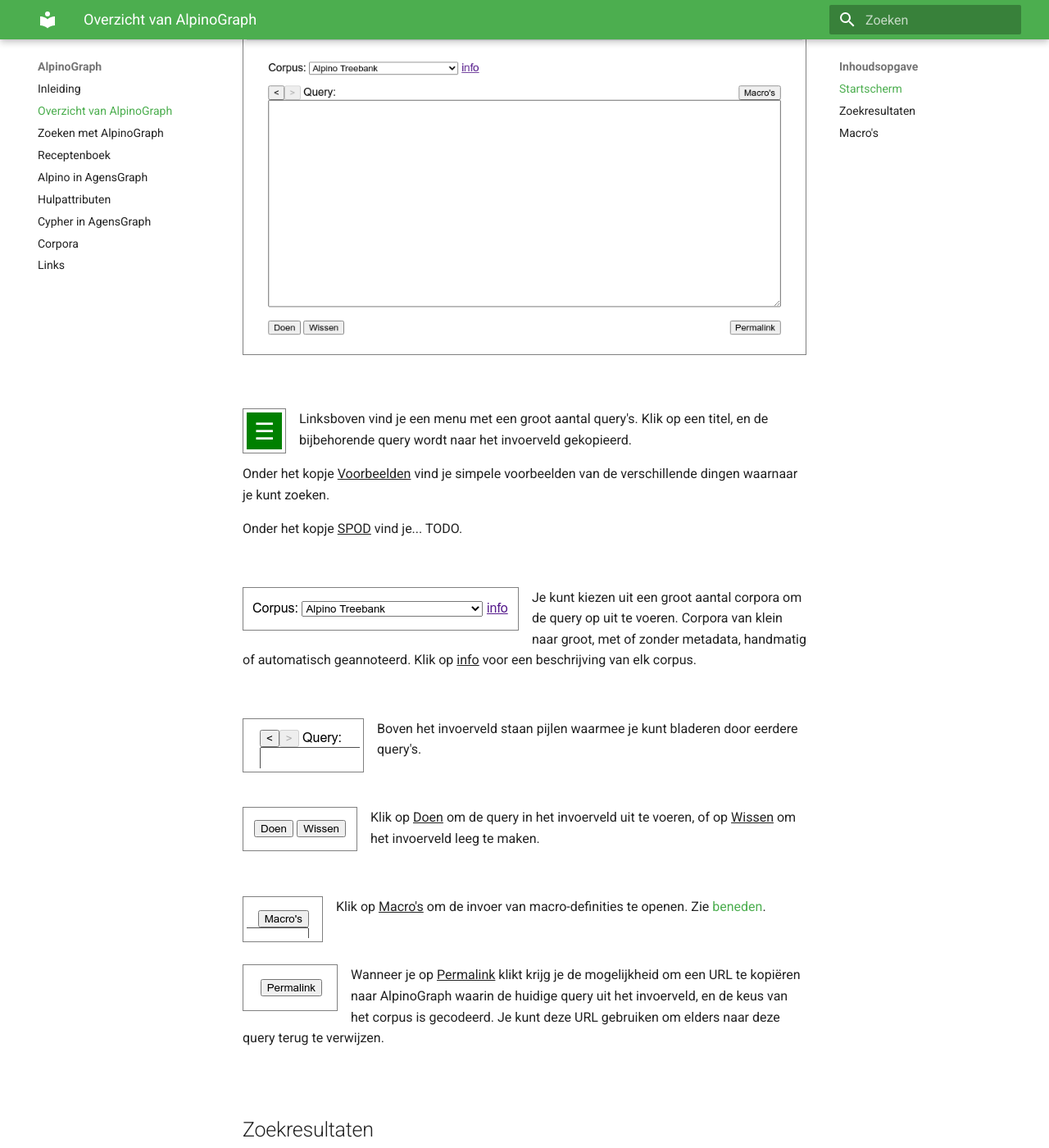
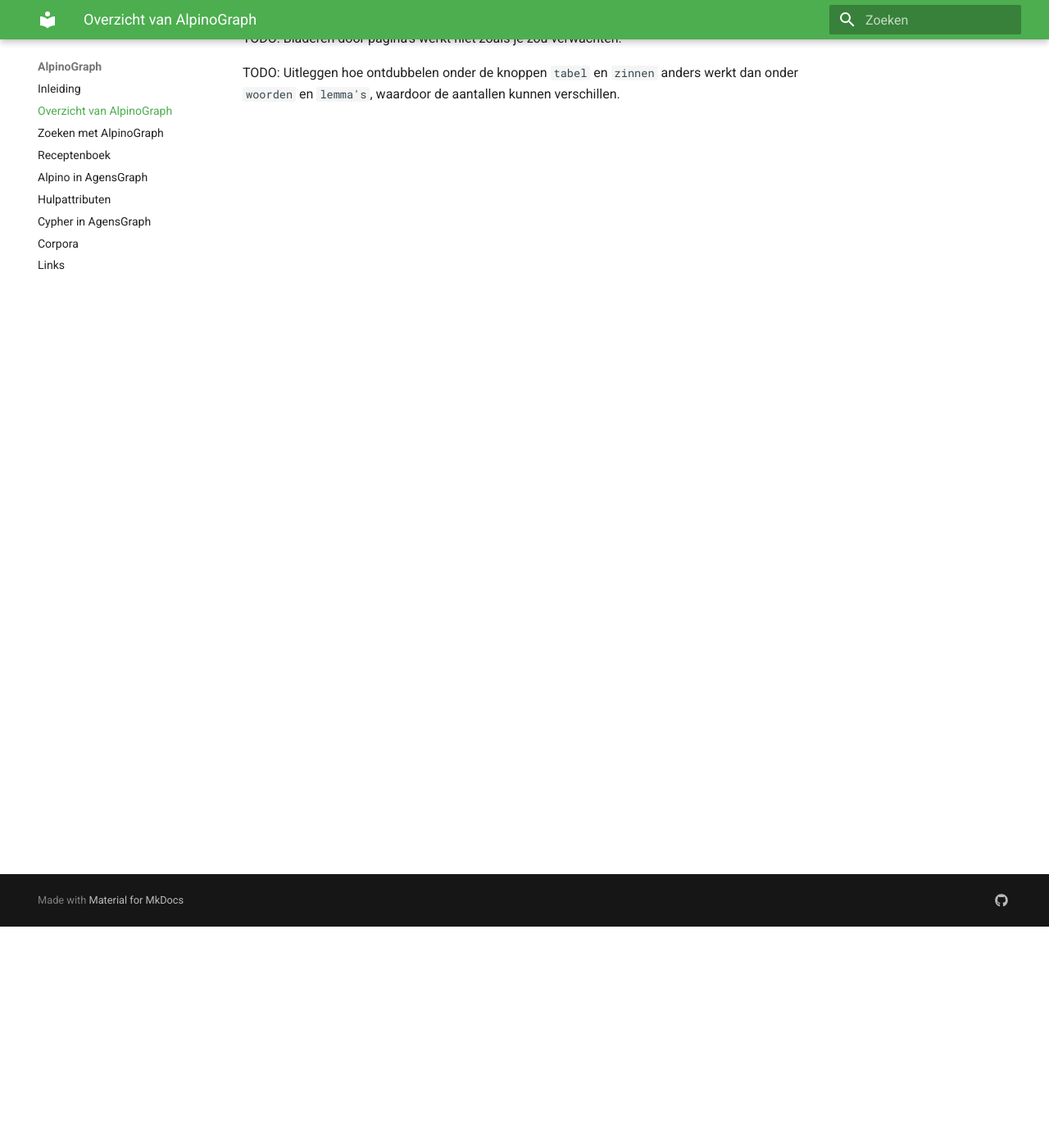
Before and after one commit to rug-compling/alpinograph-docs, an MkDocs documentation site: the page built from docs/interface.md, in a window 1280 px wide and 1400 px high, scrolled down 270 px. Shown: the whole window at 82% size. Built offline with MkDocs 1.6.1 and Material for MkDocs 9.7.7, drawn with Linux system fonts in a browser that asks for light colours; some of the changed text lies outside the part shown.

Commit message:
Overzicht van AlpinoGraph: niet de hele interface uitleggen

```diff
--- a/docs/interface.md
+++ b/docs/interface.md
@@ -1,74 +1,13 @@
 # Overzicht van AlpinoGraph
 
-## Startscherm
+TODO: Macro's uitleggen.
 
-Hieronder zie je het startscherm van AlpinoGraph.
+TODO: Permalink uitleggen.
 
-![hoofdscherm](img/screen1.png)
-
-<br clear="both">
-
-![querymenu](img/screen1a.png)
-
-Linksboven vind je een menu met een groot aantal query's.
-Klik op een titel, en de bijbehorende query wordt naar het invoerveld gekopieerd.
-
-Onder het kopje ^^Voorbeelden^^ vind je simpele voorbeelden van de
-verschillende dingen waarnaar je kunt zoeken.
-
-Onder het kopje ^^SPOD^^ vind je... TODO.
-
-
-<br clear="both">
-
-![corpusmenu](img/screen1b.png)
-
-Je kunt kiezen uit een groot aantal corpora om de query op uit te
-voeren. Corpora van klein naar groot, met of zonder metadata,
-handmatig of automatisch geannoteerd. Klik op ^^info^^ voor
-een beschrijving van elk corpus.
-
-<br clear="both">
-
-![query](img/screen1c.png)
-
-Boven het invoerveld staan pijlen waarmee je kunt bladeren door
-eerdere query's.
-
-<br clear="both">
-
-![knoppen](img/screen1d.png)
-
-Klik op ^^Doen^^ om de query in het invoerveld uit te voeren, of op
-^^Wissen^^ om het invoerveld leeg te maken.
-
-<br clear="both">
-
-![macro's](img/screen1e.png)
-
-Klik op ^^Macro's^^ om de invoer van macro-definities te openen. Zie [beneden](#macros).
-
-<br clear="both">
-
-![permalink](img/screen1f.png)
-
-Wanneer je op ^^Permalink^^ klikt krijg je de mogelijkheid om een URL
-te kopiëren naar AlpinoGraph waarin de huidige query uit het
-invoerveld, en de keus van het corpus is gecodeerd. Je kunt deze URL
-gebruiken om elders naar deze query terug te verwijzen.
-
-<br clear="both">
-
-## Zoekresultaten
-
-TODO
+TODO: Wat is dat SPOD in het menu bij de voorbeelden?
 
 TODO: Bladeren door pagina's werkt niet zoals je zou verwachten.
-
-
 
 TODO: Uitleggen hoe ontdubbelen onder de knoppen `tabel` en `zinnen`
 anders werkt dan onder `woorden` en `lemma's`, waardoor de aantallen
 kunnen verschillen.
-
-## Macro's
```
Also changed, not shown: docs/img/screen1.png (deleted), docs/img/screen1a.png (deleted), docs/img/screen1b.png (deleted), docs/img/screen1c.png (deleted), docs/img/screen1d.png (deleted), docs/img/screen1e.png (deleted), docs/img/screen1f.png (deleted).
